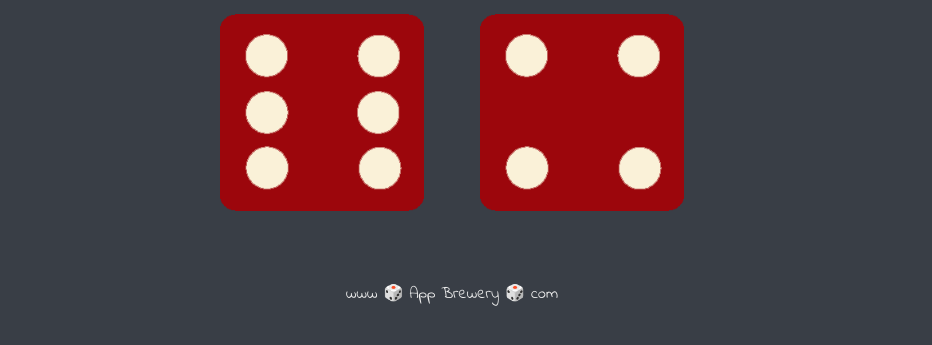
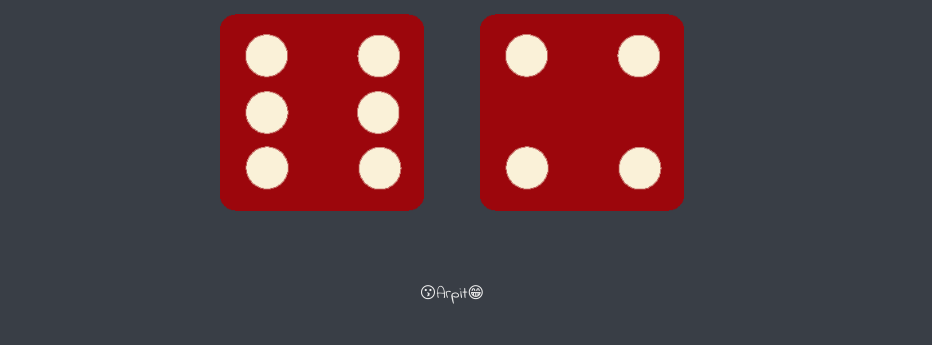
Before and after one commit to h-e-d-g-e-h-o-g/DIceChallenge, a plain HTML site: page index.html in a window 1280 px wide. Shown: the part 321-666 px from the top of the page, without its empty margins (188-1120 px from the left). Drawn offline with Linux system fonts and the light colour scheme.

Commit message:
Update index.html

```diff
--- a/index.html
+++ b/index.html
@@ -28,6 +28,6 @@
   </body>
 
   <footer>
-    www 🎲 App Brewery 🎲 com
+    😗Arpit😁
   </footer>
 </html>
```
